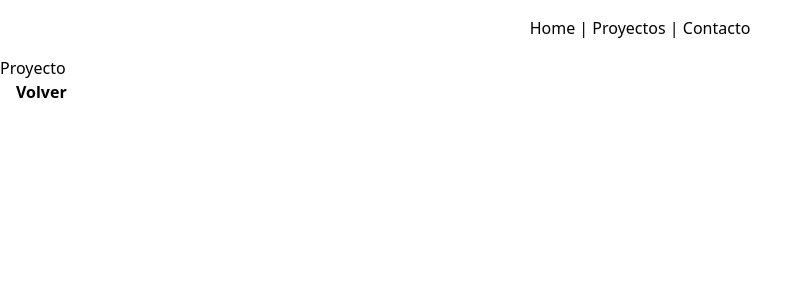
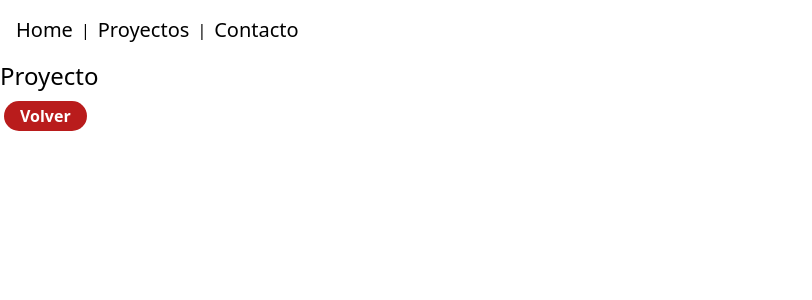
Before and after one commit to ollorente/portafolio, a Vue app: page /#/proyecto/1 in a window 1280 px wide. Shown: the top 300 px of the page, without its empty margins (0-812 px from the left). Built offline with nearby package versions, Linux system fonts and the light colour scheme.

Commit message:
Ajuste en diseño

```diff
--- a/src/app.vue
+++ b/src/app.vue
@@ -2,10 +2,10 @@
 
 <template>
   <div class="container mx-auto">
-    <div class="text-center p-4">
-      <router-link :to="{ name: 'Home' }">Home</router-link> |
-      <router-link :to="{ name: 'Projects' }">Proyectos</router-link> |
-      <router-link :to="{ name: 'Contact' }">Contacto</router-link>
+    <div class="text-center p-4 flex flex-row items-center gap-2">
+      <router-link :to="{ name: 'Home' }" class="text-xl">Home</router-link> |
+      <router-link :to="{ name: 'Projects' }" class="text-xl">Proyectos</router-link> |
+      <router-link :to="{ name: 'Contact' }" class="text-xl">Contacto</router-link>
     </div>
 
     <router-view></router-view>
--- a/src/router/index.js
+++ b/src/router/index.js
@@ -21,6 +21,11 @@ const routes = [
     name: 'Project',
     component: () => import(/* webpackChunkName "projects" */ '@/views/Project.vue')
   },
+  {
+    path: '/:pathMacth(.*)*',
+    name: 'NotFound',
+    component: () => import(/* webpackChunkName "not-found" */ '@/views/NotFound.vue')
+  },
 ]
 
 const router = createRouter({
--- a/src/views/Contact.vue
+++ b/src/views/Contact.vue
@@ -3,5 +3,5 @@ const title = "Contacto"
 </script>
 
 <template>
-  <h1>{{ title }}</h1>
+  <h1 class="text-2xl font-semiblod">{{ title }}</h1>
 </template>
--- a/src/views/Home.vue
+++ b/src/views/Home.vue
@@ -3,5 +3,5 @@ const title = "Home"
 </script>
 
 <template>
-  <h1>{{ title }}</h1>
+  <h1 class="text-2xl font-semiblod">{{ title }}</h1>
 </template>
--- a/src/views/Project.vue
+++ b/src/views/Project.vue
@@ -3,6 +3,8 @@ const title = "Proyecto"
 </script>
 
 <template>
-  <h1>{{ title }}</h1>
-  <router-link :to="{ name: 'Projects' }" class="font-bold m-1 p-3">Volver</router-link>
+  <h1 class="text-2xl font-semiblod">{{ title }}</h1>
+  <p class="py-3">
+    <router-link :to="{ name: 'Projects' }" class="bg-red-700 text-white font-bold rounded-full m-1 py-1 px-4">Volver</router-link>
+  </p>
 </template>
--- a/src/views/Projects.vue
+++ b/src/views/Projects.vue
@@ -3,5 +3,5 @@ const title = "Proyectos"
 </script>
 
 <template>
-  <h1>{{ title }}</h1>
+  <h1 class="text-2xl font-semiblod">{{ title }}</h1>
 </template>
```
